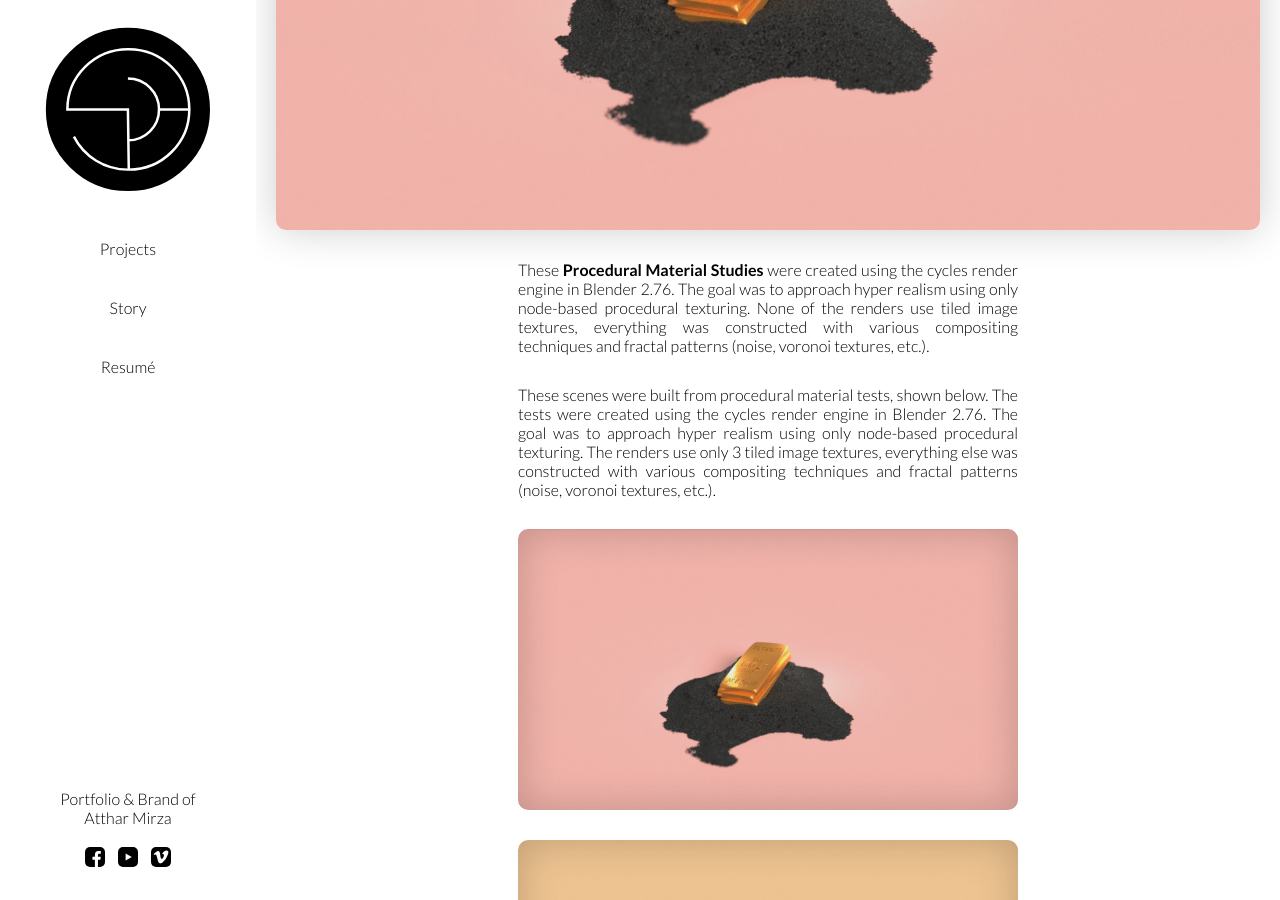
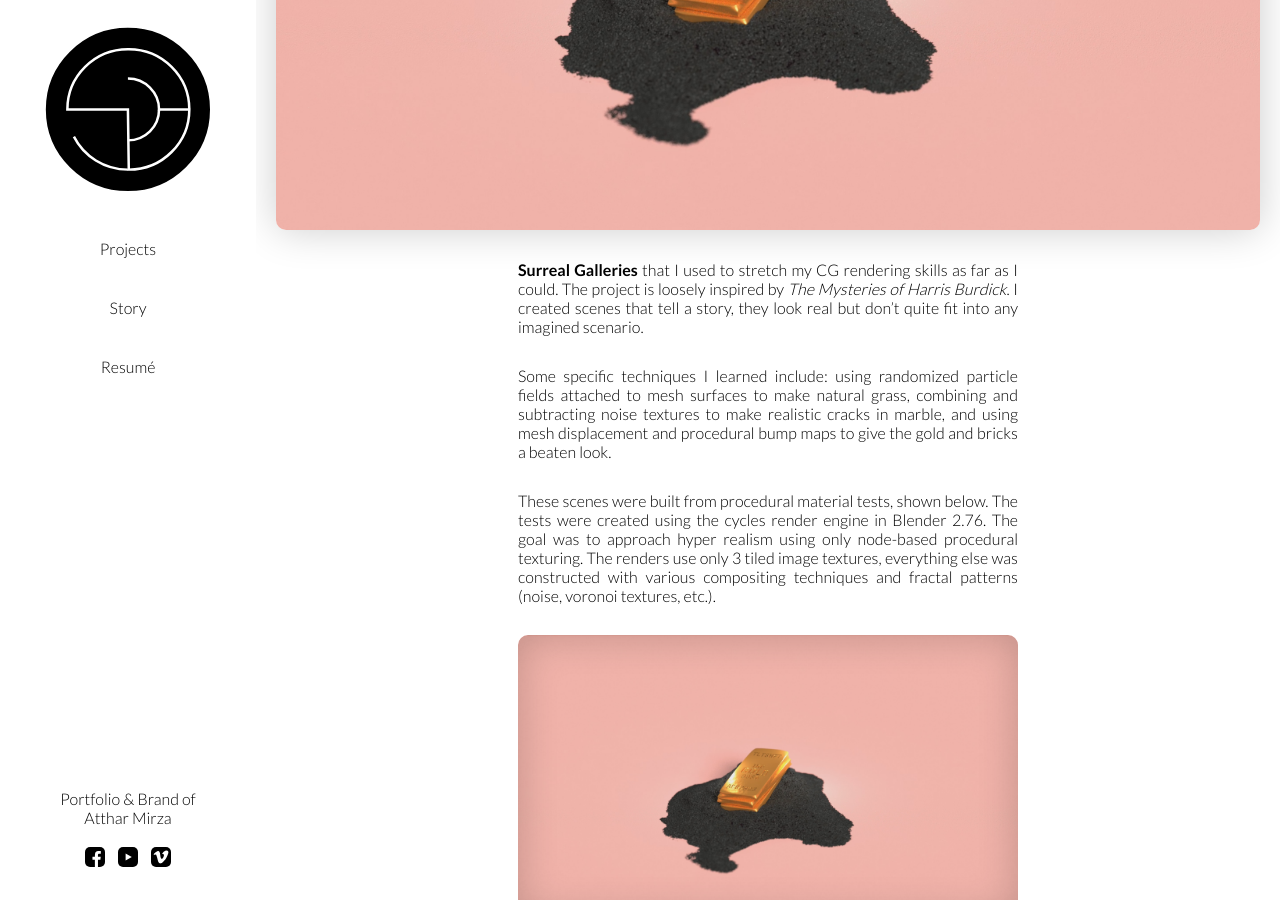
Before and after one commit to attharmirza/SittingHunWebsite, a Jekyll site: the page built from _projects/material-studies.markdown, in a window 1280 px wide and 900 px high, scrolled down 354 px. Built offline with Jekyll 4.4.1, drawn with Linux system fonts in a browser that asks for light colours; some web fonts are replaced.

Commit message:
Updated Material Studies

```diff
--- a/_projects/material-studies.markdown
+++ b/_projects/material-studies.markdown
@@ -1,5 +1,5 @@
 ---
-title: Material Studies
+title: Surreal Galleries
 date: 2016-08-24 14:55:00 -04:00
 categories:
 - Animation
@@ -30,4 +30,6 @@ info:
   style: Right
 ---
 
-These **Procedural Material Studies** were created using the cycles render engine in Blender 2.76. The goal was to approach hyper realism using only node-based procedural texturing. None of the renders use tiled image textures, everything was constructed with various compositing techniques and fractal patterns (noise, voronoi textures, etc.).
+**Surreal Galleries** that I used to stretch my CG rendering skills as far as I could. The project is loosely inspired by *The Mysteries of Harris Burdick*. I created scenes that tell a story, they look real but don't quite fit into any imagined scenario.
+
+Some specific techniques I learned include: using randomized particle fields attached to mesh surfaces to make natural grass, combining and subtracting noise textures to make realistic cracks in marble, and using mesh displacement and procedural bump maps to give the gold and bricks a beaten look.
```
